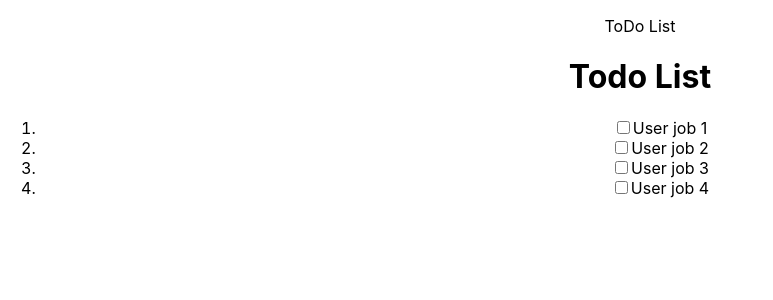
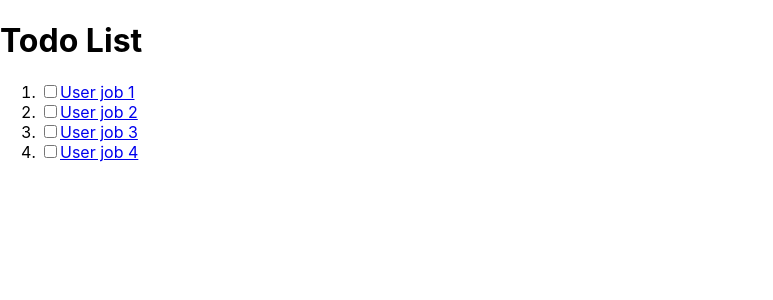
Before and after one commit to ahsatal-pierre/todoListFront, a React (Create React App) app: page / in a window 1280 px wide. Shown: the top 300 px of the page, without its empty margins (0-773 px from the left). Built offline with nearby package versions, Linux system fonts and the light colour scheme.

Commit message:
user story 3

```diff
--- a/package.json
+++ b/package.json
@@ -8,6 +8,7 @@
     "@testing-library/user-event": "^13.5.0",
     "react": "^18.2.0",
     "react-dom": "^18.2.0",
+    "react-router-dom": "^6.11.2",
     "react-scripts": "5.0.1",
     "web-vitals": "^2.1.4"
   },
--- a/src/App.js
+++ b/src/App.js
@@ -1,18 +1,11 @@
 import React from 'react';
-import TodoList from './TodoList';
+// import TodoList from './TodoList';
+import AppRouter from './AppRouter';
 import "./App.css";
 
 function App() {
-  return (
-    <div className="App">
-      <header className="App-header">
-        <p>ToDo List</p>
-      </header>
-      <div className="TodoList">
-      <TodoList />
-    </div>
-    </div>
-  );
+  return <AppRouter />
+
 }
 
 export default App;
--- /dev/null
+++ b/src/AppRouter.js
@@ -0,0 +1,17 @@
+import React from 'react';
+import { BrowserRouter as Router, Routes, Route } from 'react-router-dom';
+import TodoList from './TodoList';
+import TodoDetail from './TodoDetail';
+
+const AppRouter = () => {
+  return (
+    <Router>
+      <Routes>
+        <Route exact path="/" element={<TodoList />} />
+        <Route path="/todo/:id" element={<TodoDetail />} />
+      </Routes>
+    </Router>
+  );
+};
+
+export default AppRouter;
--- /dev/null
+++ b/src/TodoDetail.js
@@ -0,0 +1,16 @@
+import React from 'react';
+import { useLocation } from 'react-router-dom';
+
+const TodoDetail = () => {
+  const location = useLocation();
+  const { title, description } = location.state;
+
+  return (
+    <div>
+      <h1>{title} Detail</h1>
+      <p>{description}</p>
+    </div>
+  );
+};
+
+export default TodoDetail;
--- a/src/TodoList.js
+++ b/src/TodoList.js
@@ -1,12 +1,13 @@
 
 import React, { useState } from 'react';
+import { Link } from 'react-router-dom';
 
 const TodoList = () => {
 const [todos, setTodos] = useState([
-    { id: 1, title: 'User job 1', state: 'pending' },
-    { id: 2, title: 'User job 2', state: 'pending' },
-    { id: 3, title: 'User job 3', state: 'pending' },
-    { id: 4, title: 'User job 4', state: 'pending' },
+  { id: 1, title: 'User job 1', state: 'pending', description: 'description job 1' },
+  { id: 2, title: 'User job 2', state: 'pending', description: 'description job 2' },
+  { id: 3, title: 'User job 3', state: 'pending', description: 'description job 3' },
+  { id: 4, title: 'User job 4', state: 'pending', description: 'description job 4' },
   ]);
 
   // Change the state
@@ -51,7 +52,7 @@ const [todos, setTodos] = useState([
               checked={todo.state === 'completed'}
               onChange={() => handleTodoStateChange(todo.id)}
             />
-            {todo.title}
+            <Link to={`/todo/${todo.id}`} state={{description: todo.description, title: todo.title}}>{todo.title}</Link>
           </li>
         ))}
       </ol>
```
Also changed, not shown: 1 other file (tests, documents, lock files or other folders).
